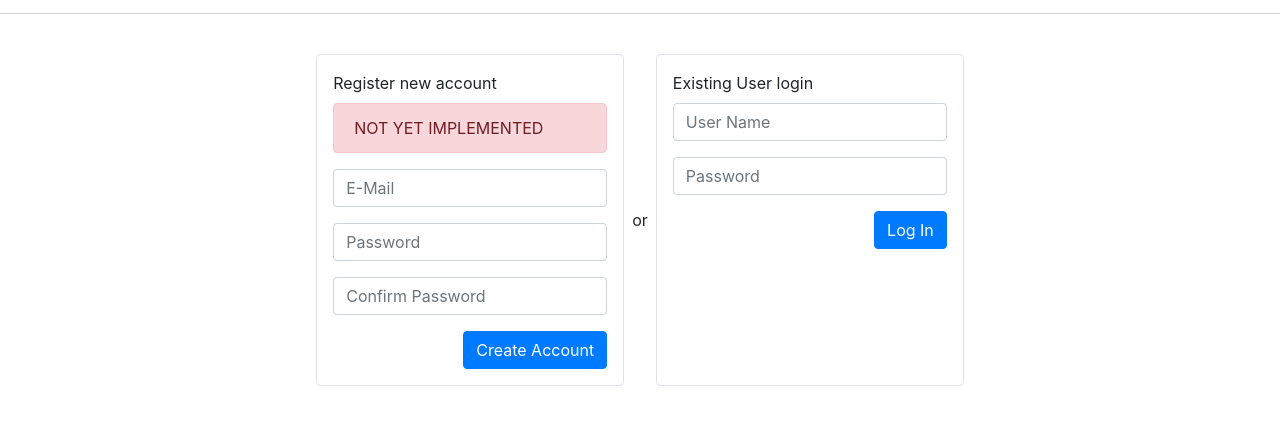
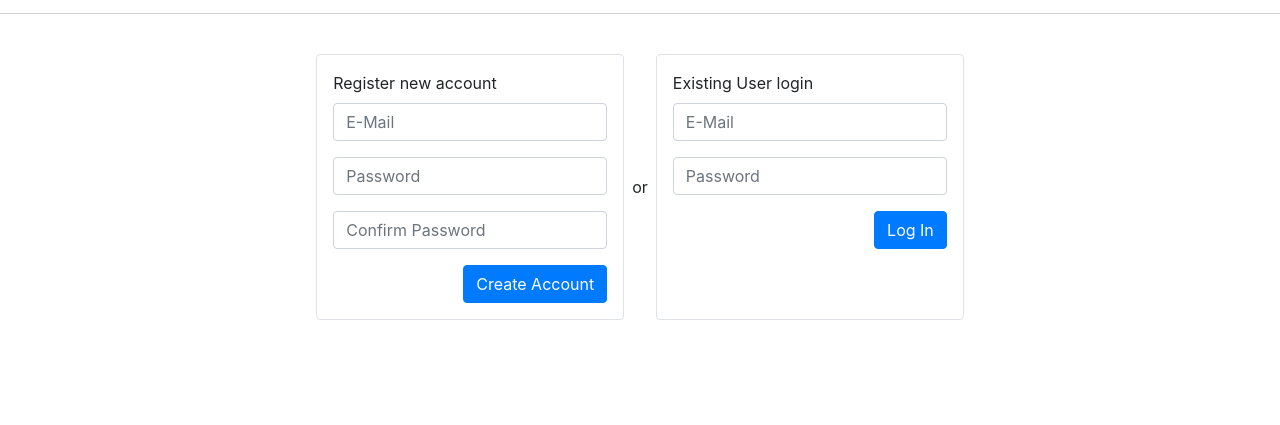
Before and after one commit to hyunouknam/congressional-district-generator, a website: page frontend/static/login.html in a window 1280 px wide. Shown: the part 69-494 px from the top of the page. Drawn offline with nearby package versions, Linux system fonts and the light colour scheme.

Commit message:
Made register form in /login work

```diff
--- a/frontend/static/login.html
+++ b/frontend/static/login.html
@@ -1,6 +1,7 @@
 <!DOCTYPE html>
 <html>
 <head>
+    <meta charset="utf-8">
 	<title>Redistricting Login</title>
 
     <!-- BOOTSTRAP 4 -->
@@ -27,20 +28,18 @@
 
     <main>
         <article class="d-flex flex-column flex-md-row">
-            <form class="border rounded p-3 m-2">
+            <form  action="/api/register" method="post"
+              class="border rounded p-3 m-2">
                 <label>Register new account</label>
-                <div class="alert alert-danger" role="alert">
-                      NOT YET IMPLEMENTED
-                </div>
 
                 <div class="form-group">
-                    <input type="email" class="form-control col" id="register-email" placeholder="E-Mail">
+                    <input required type="email" class="form-control col" id="register-email" placeholder="E-Mail">
                 </div>
                 <div class="form-group">
-                    <input type="password" class="form-control" id="register-password" placeholder="Password">
+                    <input required type="password" class="form-control" id="register-password" placeholder="Password">
                 </div>
                 <div class="form-group">
-                    <input type="password" class="form-control" id="register-password2" placeholder="Confirm Password">
+                    <input required type="password" class="form-control" id="register-password2" placeholder="Confirm Password">
                 </div>
                 <div class="form-group d-flex flex-row-reverse mb-0">
                     <button type="submit" class="btn btn-primary">Create Account</button>
@@ -53,11 +52,11 @@
                     class="border rounded p-3 m-2">
                 <label>Existing User login</label>
                 <div class="form-group">
-                    <input type="text" name="username"
-                            class="form-control col" id="login-username" placeholder="User Name">
+                    <input required type="email" name="username"
+                            class="form-control col" id="login-username" placeholder="E-Mail">
                 </div>
                 <div class="form-group">
-                    <input type="password" name="password"
+                    <input required type="password" name="password"
                             class="form-control" id="login-password" placeholder="Password">
                 </div>
                 <div class="form-group d-flex flex-row-reverse mb-0">
```
